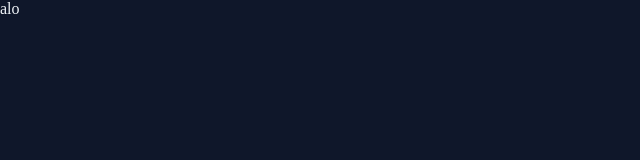
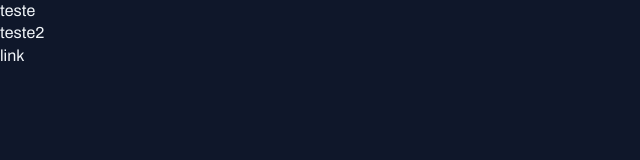
Before and after one commit to gisellenicolaucwb/Projeto_portal_de_not-cias_2, a plain HTML site: page index.html in a window 1280 px wide. Shown: the whole page, without its empty margins (0-640 px from the left). Drawn offline with Linux system fonts and the light colour scheme.

Commit message:
aplicando fontes

```diff
--- a/index.html
+++ b/index.html
@@ -1,12 +1,21 @@
 <!DOCTYPE html>
 <html lang="pt-BR">
   <head>
+    <link rel="preconnect" href="https://fonts.googleapis.com" />
+    <link rel="preconnect" href="https://fonts.gstatic.com" crossorigin />
+
     <meta charset="UTF-8" />
     <meta name="viewport" content="width=device-width, initial-scale=1.0" />
     <title>Portal de Notícias</title>
     <link rel="stylesheet" href="styles/index.css" />
+    <link
+      href="https://fonts.googleapis.com/css2?family=Archivo:ital,wght@0,100..900;1,100..900&display=swap"
+      rel="stylesheet"
+    />
   </head>
   <body>
-    alo
+    <h1>teste</h1>
+    <h2>teste2</h2>
+    <a href="#">link</a>
   </body>
 </html>
--- a/styles/global.css
+++ b/styles/global.css
@@ -11,9 +11,30 @@
   --stroke-color: #1E293B;
   --text-color-primary: #F1F5F9;
   --text-color-secondary: #CBD5E1;
+
+  --font-family: 'Archivo', sans-serif;
+  --h1: 800 24px/135% var(--font-family);
+  --h2: 800 16px/140% var(--font-family);
+  --h3: 800 14px/140% var(--font-family);
+  --text-span: 600 14px/145% var(--font-family);
+  --text: 400 16px/140% var(--font-family);
+  --text-sm: 400 14px/160% var(--font-family);
 }
 
 body{
+  font: var(--text);
   color: var(--text-color-primary);
   background-color: var(--bg-color);
 }
+a{
+  text-decoration: none;
+  color: inherit;
+
+}
+a:hover{
+  color: var(--brand-color-light);
+}
+
+h1, h2, h3{
+  font: inherit;
+}
```
